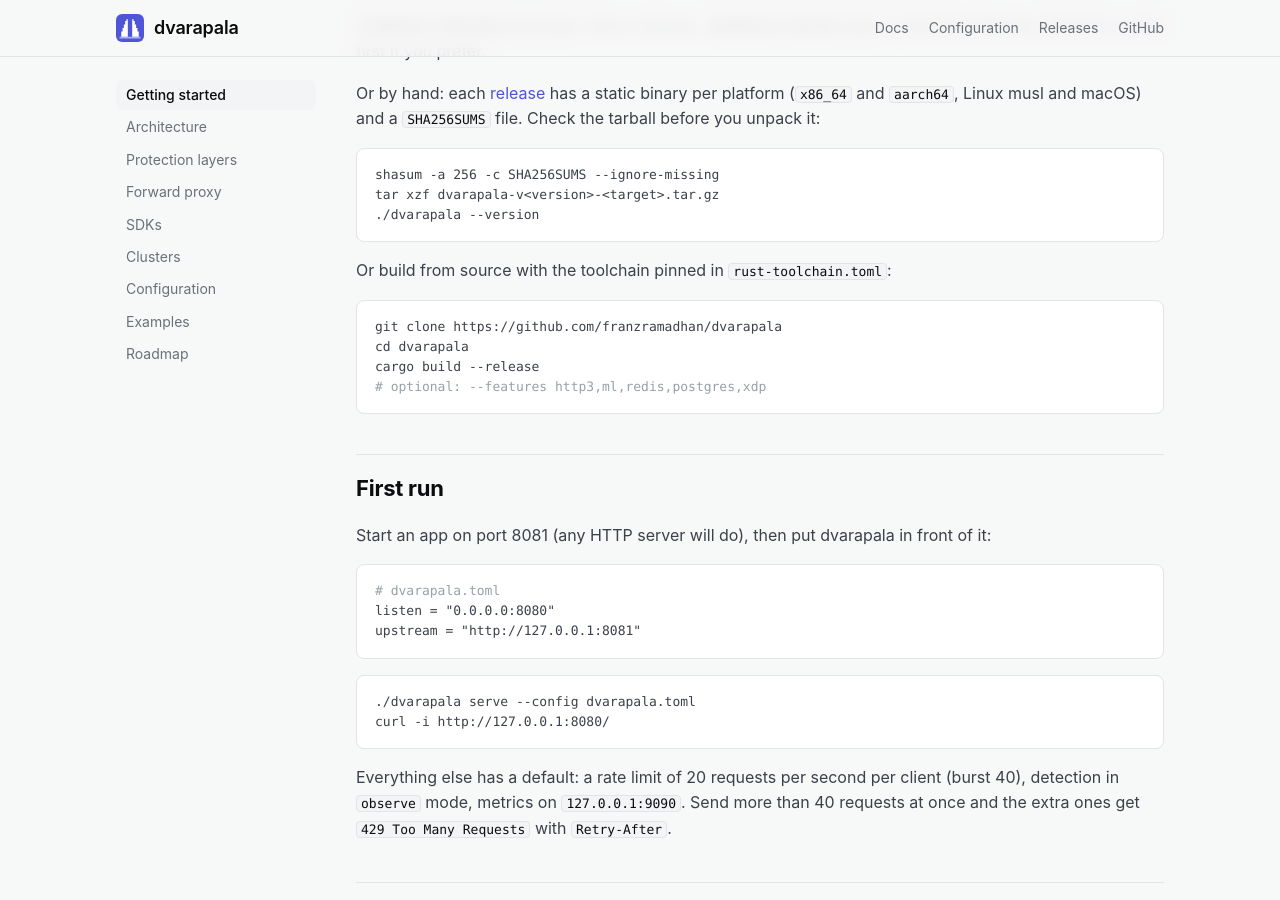
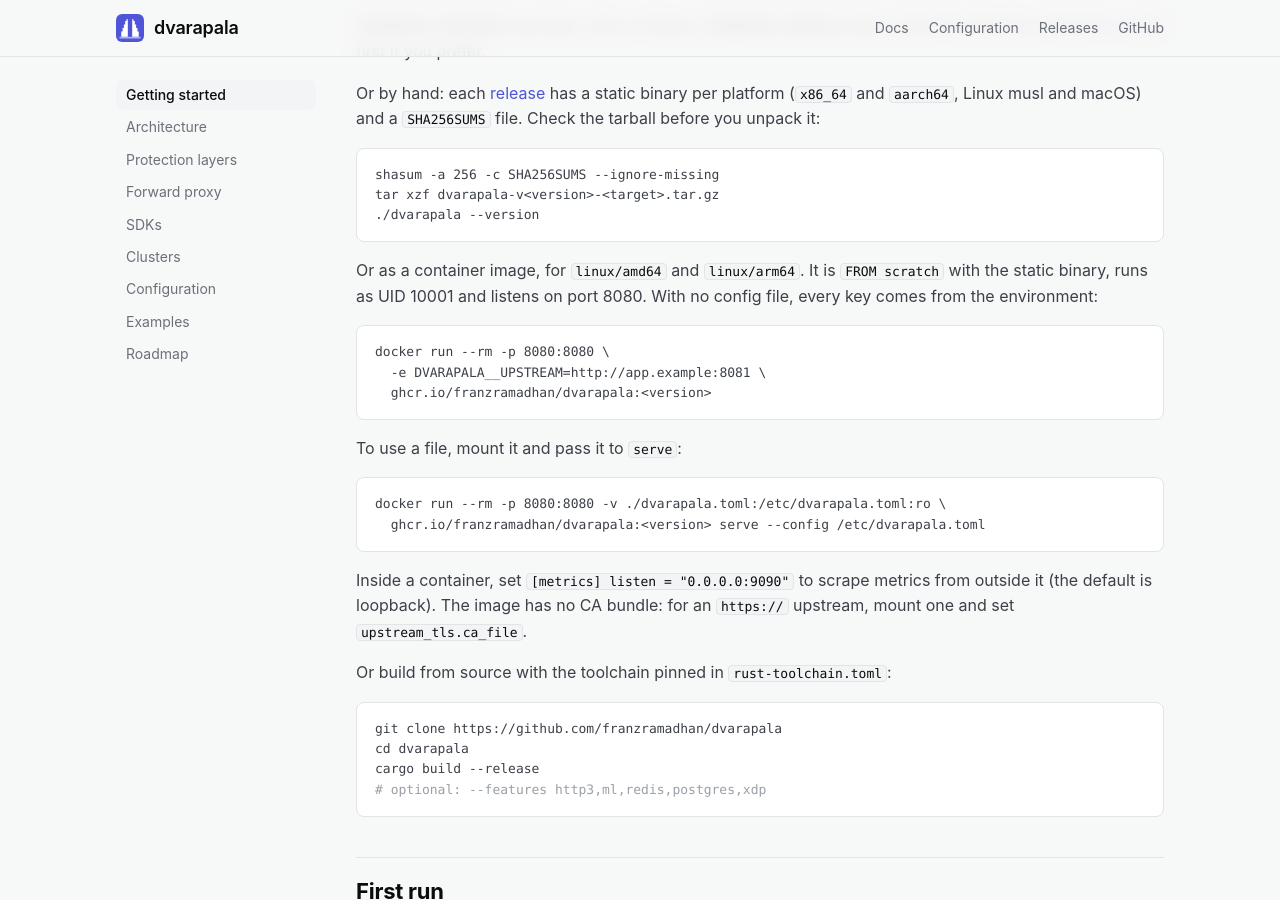
Before and after one commit to franzramadhan/dvarapala, a Jekyll site: the page built from site/docs/index.md, in a window 1280 px wide and 900 px high, scrolled down 567 px. Built offline with Jekyll 4.4.1, drawn with Linux system fonts in a browser that asks for light colours.

Commit message:
build: container image on ghcr.io (#94)
## Why

dvarapala ships only as tarballs, Homebrew and the install script.
Running it in Kubernetes or Docker needs an image.

## Changes

- `Dockerfile`: `FROM scratch`, the static musl binary from
`dist/<arch>/`, UID 10001, port 8080, `CMD ["serve"]`. `.dockerignore`
keeps the context to `dist/`.
- `release.yml`: new `image` job after `binary`. It unpacks the x86_64
and aarch64 musl tarballs and pushes
`ghcr.io/franzramadhan/dvarapala:<version>` and `:<major>.<minor>` for
`linux/amd64` and `linux/arm64` (provenance `mode=max`, SBOM). `publish`
waits for it. Actions are the latest releases, pinned by SHA.
- Docs: README install, `site/docs/index.md`, the landing page install
section, `CLAUDE.md` (layout, release workflow), and the release skill
(check the image after a tag).

The image has no CA bundle, and the docs say so: an `https://` upstream
needs `upstream_tls.ca_file`.

## Tested

Built locally from the v0.6.0 musl tarballs (checksums verified) with
the same unpack loop, for both platforms. `--version` prints `dvarapala
0.6.0`, the container runs as `10001:10001`, and with env-only config
(`DVARAPALA__UPSTREAM`, rate 1, burst 2) it answers `502 502 429 429`
against a refusing upstream.

The first image appears with the next tag (v0.6.1).

````diff
--- a/site/docs/index.md
+++ b/site/docs/index.md
@@ -35,6 +35,28 @@
 tar xzf dvarapala-v<version>-<target>.tar.gz
 ./dvarapala --version
 ```
+
+Or as a container image, for `linux/amd64` and `linux/arm64`. It is
+`FROM scratch` with the static binary, runs as UID 10001 and listens on
+port 8080. With no config file, every key comes from the environment:
+
+```sh
+docker run --rm -p 8080:8080 \
+  -e DVARAPALA__UPSTREAM=http://app.example:8081 \
+  ghcr.io/franzramadhan/dvarapala:<version>
+```
+
+To use a file, mount it and pass it to `serve`:
+
+```sh
+docker run --rm -p 8080:8080 -v ./dvarapala.toml:/etc/dvarapala.toml:ro \
+  ghcr.io/franzramadhan/dvarapala:<version> serve --config /etc/dvarapala.toml
+```
+
+Inside a container, set `[metrics] listen = "0.0.0.0:9090"` to scrape
+metrics from outside it (the default is loopback). The image has no CA
+bundle: for an `https://` upstream, mount one and set
+`upstream_tls.ca_file`.
 
 Or build from source with the toolchain pinned in `rust-toolchain.toml`:
 
````
Also changed, not shown: CLAUDE.md (+6 -2 lines), site/index.html (+6 -1 lines), .claude/skills/release/SKILL.md, .github/workflows/release.yml, README.md, 2 other files.
